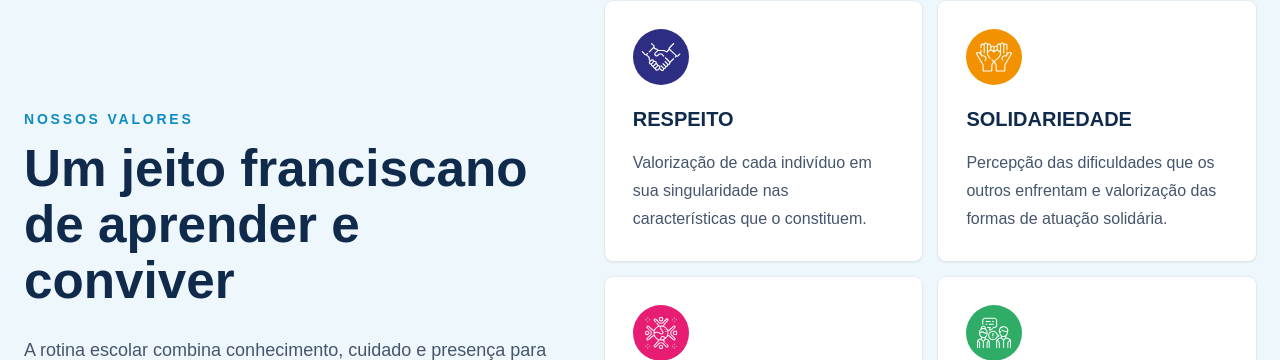
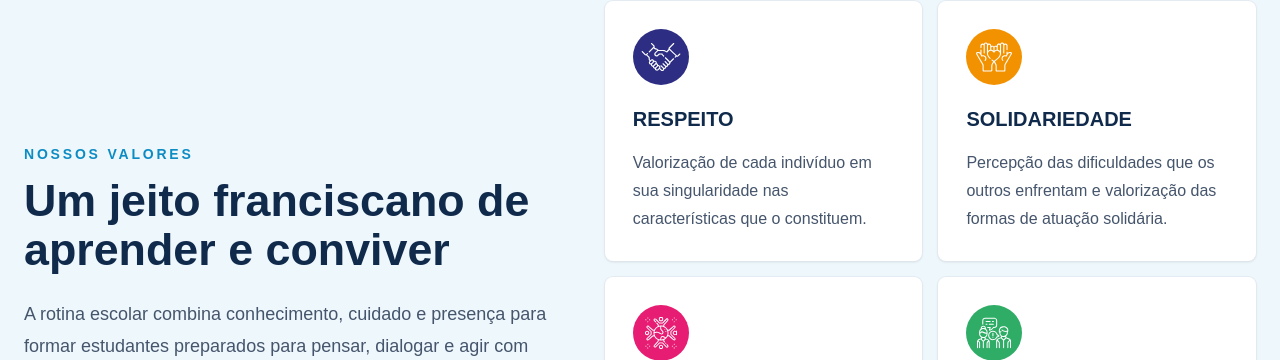
Before and after one commit to marielcbs/csf2022, a Next.js app: page / in a window 1280 px wide. Shown: the part 1667-2027 px from the top of the page. Built offline with nearby package versions, Linux system fonts and the light colour scheme.

Commit message:
tam texto

```diff
--- a/src/app/globals.css
+++ b/src/app/globals.css
@@ -27,7 +27,7 @@ body {
 
 .section-title {
   color: var(--csf-blue);
-  font-size: clamp(2rem, 4vw, 4.7rem);
+  font-size: clamp(1.7rem, 3.5vw, 4.1rem);
   font-weight: 800;
   line-height: 1.1;
   letter-spacing: 0;
```
